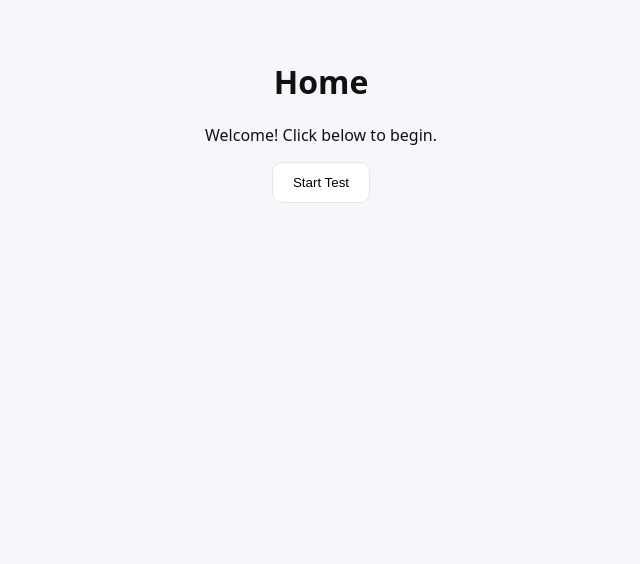
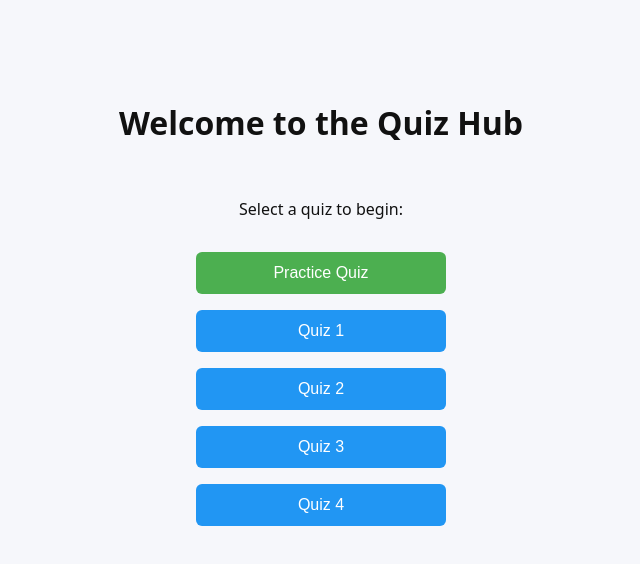
Before and after one commit to LiZeyangguang/multipleChoice, a React (Vite) app in the folder web/: page /home in a window 1280 px wide. Shown: the top 564 px of the page, without its empty margins (319-959 px from the left). Built offline with nearby package versions, Linux system fonts and the light colour scheme.

Commit message:
Update home.jsx

```diff
--- a/web/src/pages/home.jsx
+++ b/web/src/pages/home.jsx
@@ -4,16 +4,108 @@ import { useNavigate } from "react-router-dom";
 export default function Home() {
   const nav = useNavigate();
 
-  function startTest() {
+  function goPractice() {
     nav("/");
   }
 
+  // add routes later
+  function goQuiz1() { alert("Quiz 1 coming soon!"); }
+  function goQuiz2() { alert("Quiz 2 coming soon!"); }
+  function goQuiz3() { alert("Quiz 3 coming soon!"); }
+  function goQuiz4() { alert("Quiz 4 coming soon!"); }
+
   return (
-    <div style={{ textAlign: "center", marginTop: 60 }}>
-      <h1>Home</h1>
-      <p>Welcome! Click below to begin.</p>
-      <button onClick={startTest} style={{ padding: "12px 20px", cursor: "pointer" }}>
-        Start Test
+    <div
+      style={{
+        textAlign: "center",
+        marginTop: 80,
+        display: "flex",
+        flexDirection: "column",
+        alignItems: "center",
+        gap: "16px",
+      }}
+    >
+      <h1>Welcome to the Quiz Hub</h1>
+      <p>Select a quiz to begin:</p>
+
+      <button
+        onClick={goPractice}
+        style={{
+          width: 250,
+          padding: "12px 0",
+          background: "#4CAF50",
+          color: "white",
+          fontSize: 16,
+          border: "none",
+          borderRadius: 6,
+          cursor: "pointer",
+        }}
+      >
+        Practice Quiz
+      </button>
+
+      <button
+        onClick={goQuiz1}
+        style={{
+          width: 250,
+          padding: "12px 0",
+          background: "#2196F3",
+          color: "white",
+          fontSize: 16,
+          border: "none",
+          borderRadius: 6,
+          cursor: "pointer",
+        }}
+      >
+        Quiz 1
+      </button>
+
+      <button
+        onClick={goQuiz2}
+        style={{
+          width: 250,
+          padding: "12px 0",
+          background: "#2196F3",
+          color: "white",
+          fontSize: 16,
+          border: "none",
+          borderRadius: 6,
+          cursor: "pointer",
+        }}
+      >
+        Quiz 2
+      </button>
+
+      <button
+        onClick={goQuiz3}
+        style={{
+          width: 250,
+          padding: "12px 0",
+          background: "#2196F3",
+          color: "white",
+          fontSize: 16,
+          border: "none",
+          borderRadius: 6,
+          cursor: "pointer",
+        }}
+      >
+        Quiz 3
+      </button>
+
+      <button
+        onClick={goQuiz4}
+        style={{
+          width: 250,
+          padding: "12px 0",
+          background: "#2196F3",
+          color: "white",
+          fontSize: 16,
+          border: "none",
+          borderRadius: 6,
+          cursor: "pointer",
+        }}
+      >
+        Quiz 4
       </button>
     </div>
   );
```
